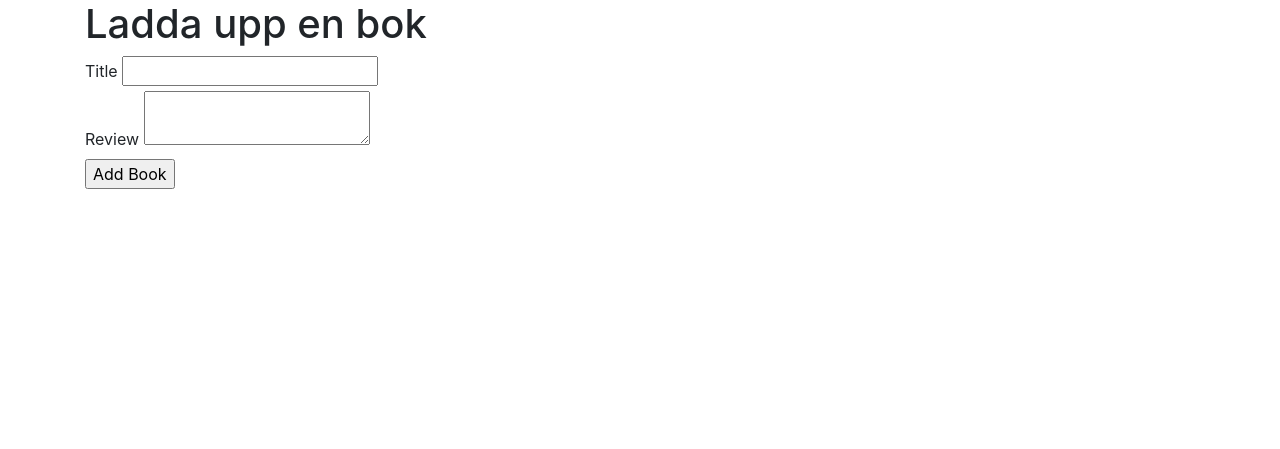
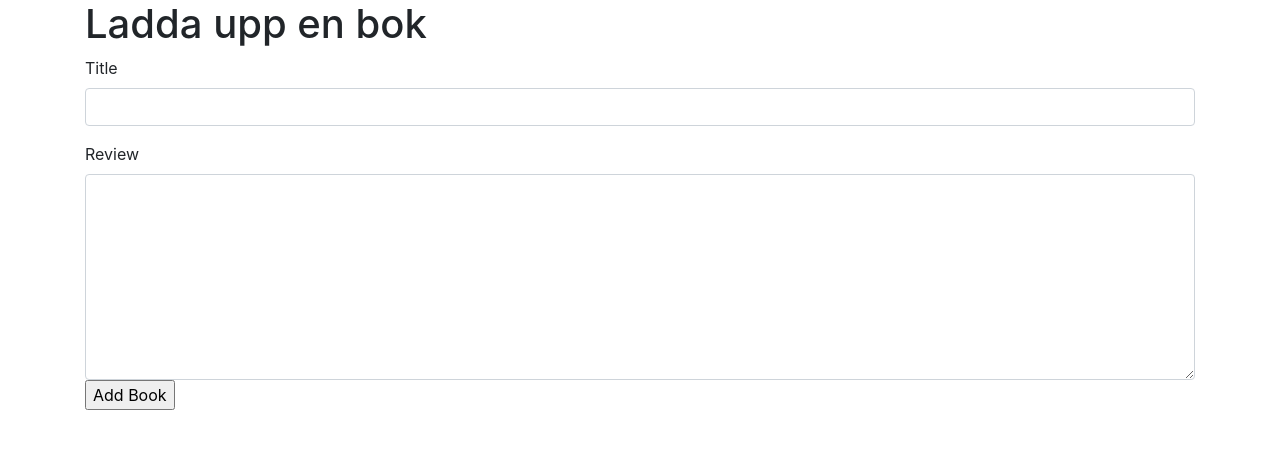
Before and after one commit to carbarcor/BokHyllan, a Flask app: page /add-book in a window 1280 px wide. Shown: the part 56-505 px from the top of the page. Run offline with Flask 3, Linux system fonts and the light colour scheme; a user stored in the database is signed in.

Commit message:
0.0.8(carlos)

```diff
--- a/BOKHYLLAN/website/templates/add_book.html
+++ b/BOKHYLLAN/website/templates/add_book.html
@@ -1,15 +1,19 @@
 {% extends "base.html" %}
+{% block title %}Ladda up boken{% endblock %}
+{% block content %}
 
-{% block content %}
     <h1>Ladda upp en bok</h1>
     <form method="POST">
+    <div class="form-group">
         <label for="title">Title</label>
-        <input type="text" name="title" id="title" required>
-        <br>
+        <input type="text" class="form-control" name="title" id="title" required>
+      </div>
+    <div class="form-group">
         <label for="review">Review</label>
-        <textarea name="review" id="review" required></textarea>
-        <br>
+        <textarea class="form-control" name="review" id="review" rows="8" required></textarea>
         <input type="submit" value="Add Book">
+
+    </div>
     </form>
 
 {% endblock %}
--- a/BOKHYLLAN/website/templates/home.html
+++ b/BOKHYLLAN/website/templates/home.html
@@ -21,7 +21,7 @@
     <div class="book">
         <h3>{{ book.title }}</h3>
         <p>{{ book.author }}</p>
-        <p>{{ book.description }}</p>
+        <p>{{ book.review }}</p>
         <form method="POST" action="{{ url_for('views.remove_book', book_id=book.id) }}">
             <button type="submit" class="btn btn-danger">Ta bort</button>
         </form>
```
Also changed, not shown: BOKHYLLAN/instance/database.db.
